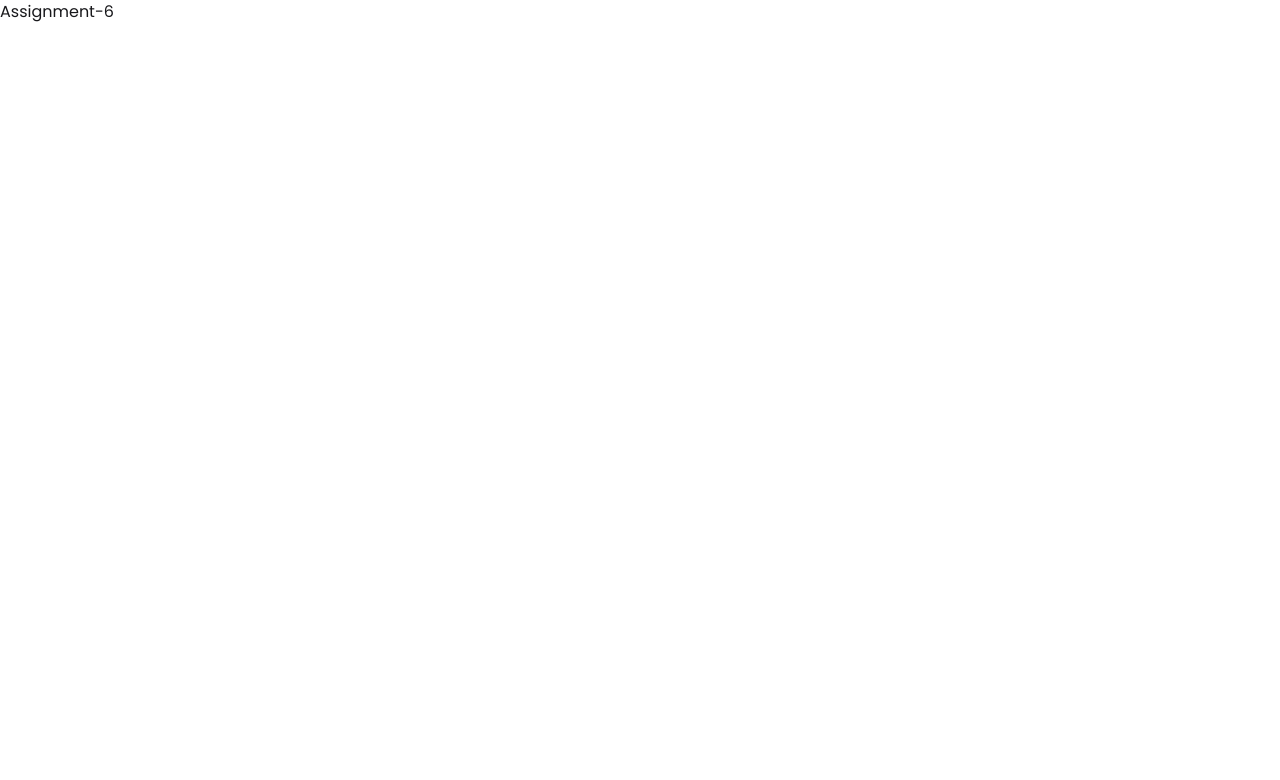
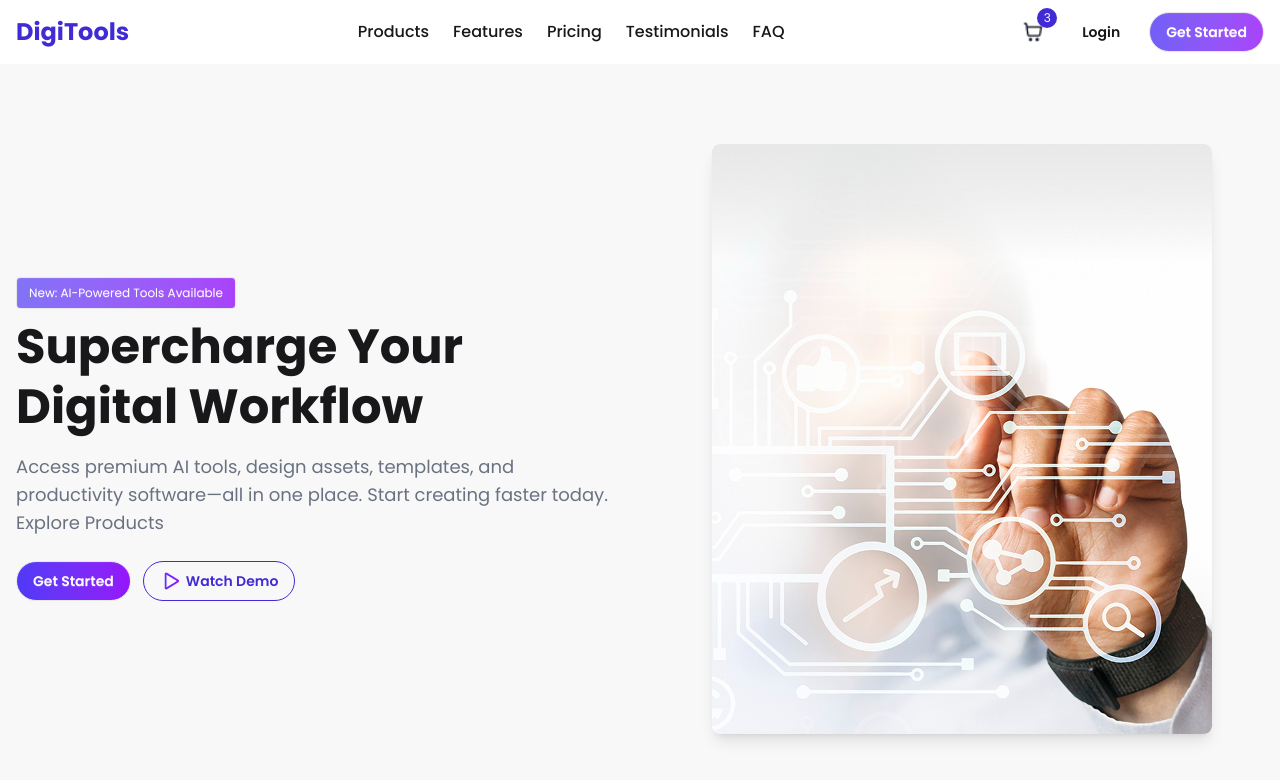
Before and after one commit to mdruhulamins786/Assignment-6-13, a React (Vite) app: page / in a window 1280 px wide. Shown: the top 780 px of the page. Built offline with nearby package versions, Linux system fonts and the light colour scheme.

Commit message:
add navbar and hero section

```diff
--- a/src/App.jsx
+++ b/src/App.jsx
@@ -1,7 +1,16 @@
-import React from "react";
+import Hero from "./components/Hero";
+import Navbar from "./components/Navbar";
 
 const App = () => {
-  return <div>Assignment-6</div>;
+  return (
+    <div>
+      {/* Navbar */}
+      <Navbar />
+
+      {/* Hero Section */}
+      <Hero />
+    </div>
+  );
 };
 
 export default App;
--- /dev/null
+++ b/src/components/Hero.jsx
@@ -0,0 +1,49 @@
+import bannerImage from "../assets/banner.png";
+import play from "../assets/play.png";
+
+const Hero = () => {
+  return (
+    <section className="bg-base-200 py-20">
+      <div className="container mx-auto px-4 flex flex-col-reverse md:flex-row items-center gap-10">
+        {/* Left Content */}
+        <div className="text-center md:text-left flex-1">
+          <button className="btn btn-sm bg-gradient-to-r from-[#4f39f6]/70 to-[#9514fa]/80 font-normal mb-2 text-white">
+            New: AI-Powered Tools Available
+          </button>
+          <h2 className="text-4xl md:text-5xl font-bold mb-4 leading-tight">
+            Supercharge Your Digital Workflow
+          </h2>
+
+          <p className="text-lg mb-6 text-gray-500">
+            Access premium AI tools, design assets, templates, and productivity
+            software—all in one place. Start creating faster today. Explore
+            Products
+          </p>
+
+          <div className="flex gap-3">
+            <button className="btn bg-gradient-to-r from-[#4f39f6] to-[#9514fa] rounded-full text-white">
+              Get Started
+            </button>
+            <button className="btn btn-outline btn-primary  rounded-full ">
+              <span>
+                <img src={play} alt="" />
+              </span>{" "}
+              Watch Demo
+            </button>
+          </div>
+        </div>
+
+        {/* Right Image */}
+        <div className="flex-1 flex justify-center">
+          <img
+            src={bannerImage}
+            alt="Banner"
+            className="max-w-sm md:max-w-md lg:max-w-lg rounded-lg shadow-lg"
+          />
+        </div>
+      </div>
+    </section>
+  );
+};
+
+export default Hero;
--- /dev/null
+++ b/src/components/Navbar.jsx
@@ -0,0 +1,79 @@
+import { useState } from "react";
+import shoppingCartIcon from "../assets/products/shopping-cart.png";
+
+const Navbar = () => {
+  const [menuOpen, setMenuOpen] = useState(false);
+
+  return (
+    <nav className="bg-base-100 shadow-md">
+      <div className="container mx-auto px-4 py-3 flex justify-between items-center">
+        {/* Logo */}
+        <h1 className="text-2xl font-bold text-primary">DigiTools</h1>
+
+        {/* Desktop Nav */}
+        <ul className="hidden md:flex gap-6 font-medium">
+          <li>
+            <a className="hover:text-primary cursor-pointer">Products</a>
+          </li>
+          <li>
+            <a className="hover:text-primary cursor-pointer">Features</a>
+          </li>
+          <li>
+            <a className="hover:text-primary cursor-pointer">Pricing</a>
+          </li>
+          <li>
+            <a className="hover:text-primary cursor-pointer">Testimonials</a>
+          </li>
+          <li>
+            <a className="hover:text-primary cursor-pointer">FAQ</a>
+          </li>
+        </ul>
+
+        {/* Right Side */}
+        <div className="flex items-center gap-3">
+          {/* Cart with badge */}
+          <div className="relative">
+            <button className="btn btn-ghost btn-circle">
+              <img src={shoppingCartIcon} alt="cart" className="w-5 h-5" />
+            </button>
+
+            <span className="absolute -top-1 -right-1 bg-primary text-white text-xs w-5 h-5 flex items-center justify-center rounded-full">
+              {"3"}
+            </span>
+          </div>
+
+          {/* Login */}
+          <button className="btn btn-ghost hidden md:block">Login</button>
+
+          {/* Get Started */}
+          <button className="btn bg-gradient-to-r from-[#4f39f6]/80 to-[#9514fa]/80 text-white hidden md:block rounded-full">
+            Get Started
+          </button>
+
+          {/* Mobile Menu Button */}
+          <button
+            className="md:hidden btn btn-ghost"
+            onClick={() => setMenuOpen(!menuOpen)}
+          >
+            ☰
+          </button>
+        </div>
+      </div>
+
+      {menuOpen && (
+        <div className="md:hidden px-4 pb-4 space-y-2">
+          <a className="block">Products</a>
+          <a className="block">Features</a>
+          <a className="block">Pricing</a>
+          <a className="block">Testimonials</a>
+          <a className="block">FAQ</a>
+
+          <button className="btn btn-ghost w-full">Login</button>
+          <button className="btn btn-primary w-full">Get Started</button>
+        </div>
+      )}
+    </nav>
+  );
+};
+
+export default Navbar;
```
